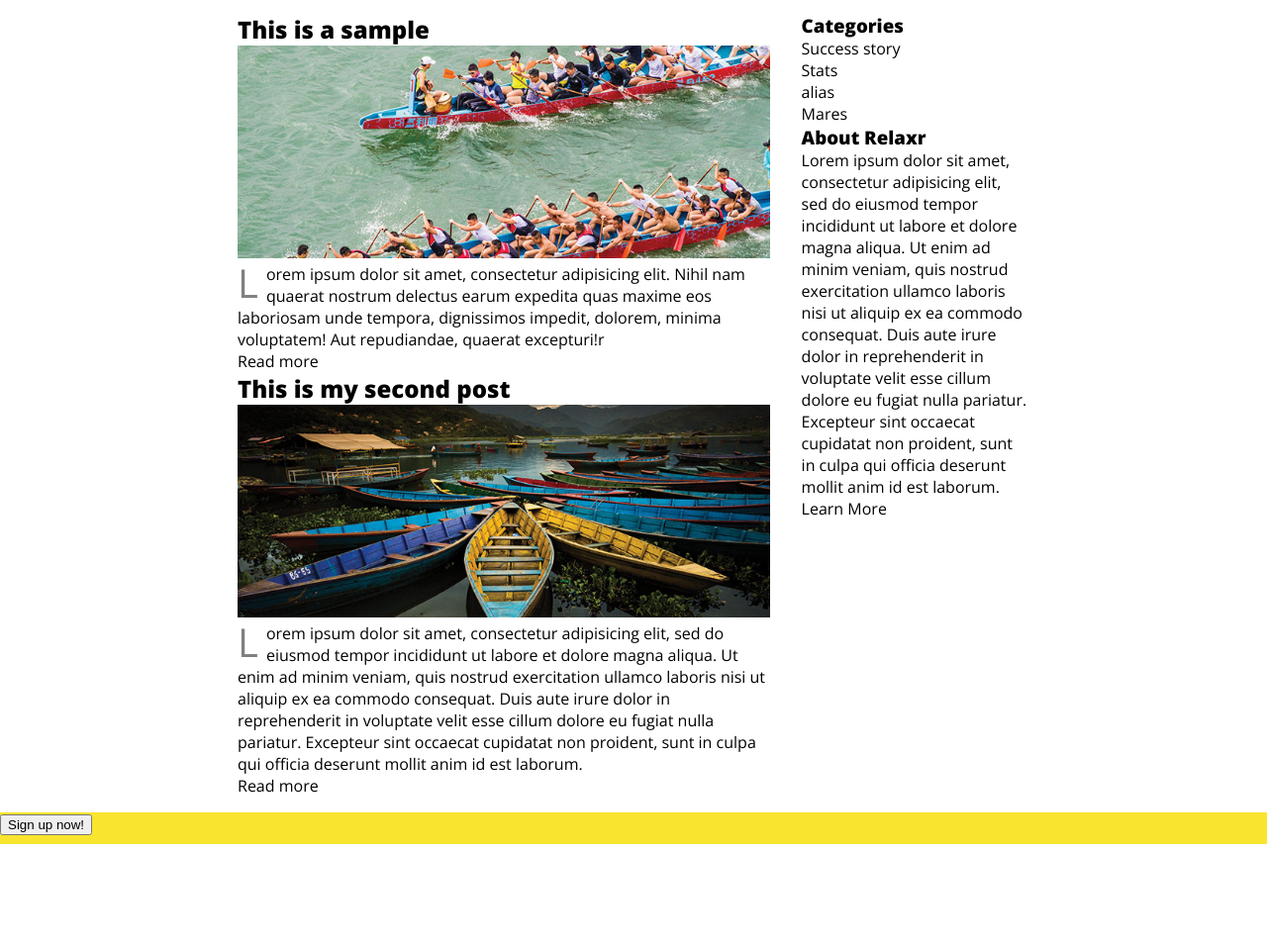
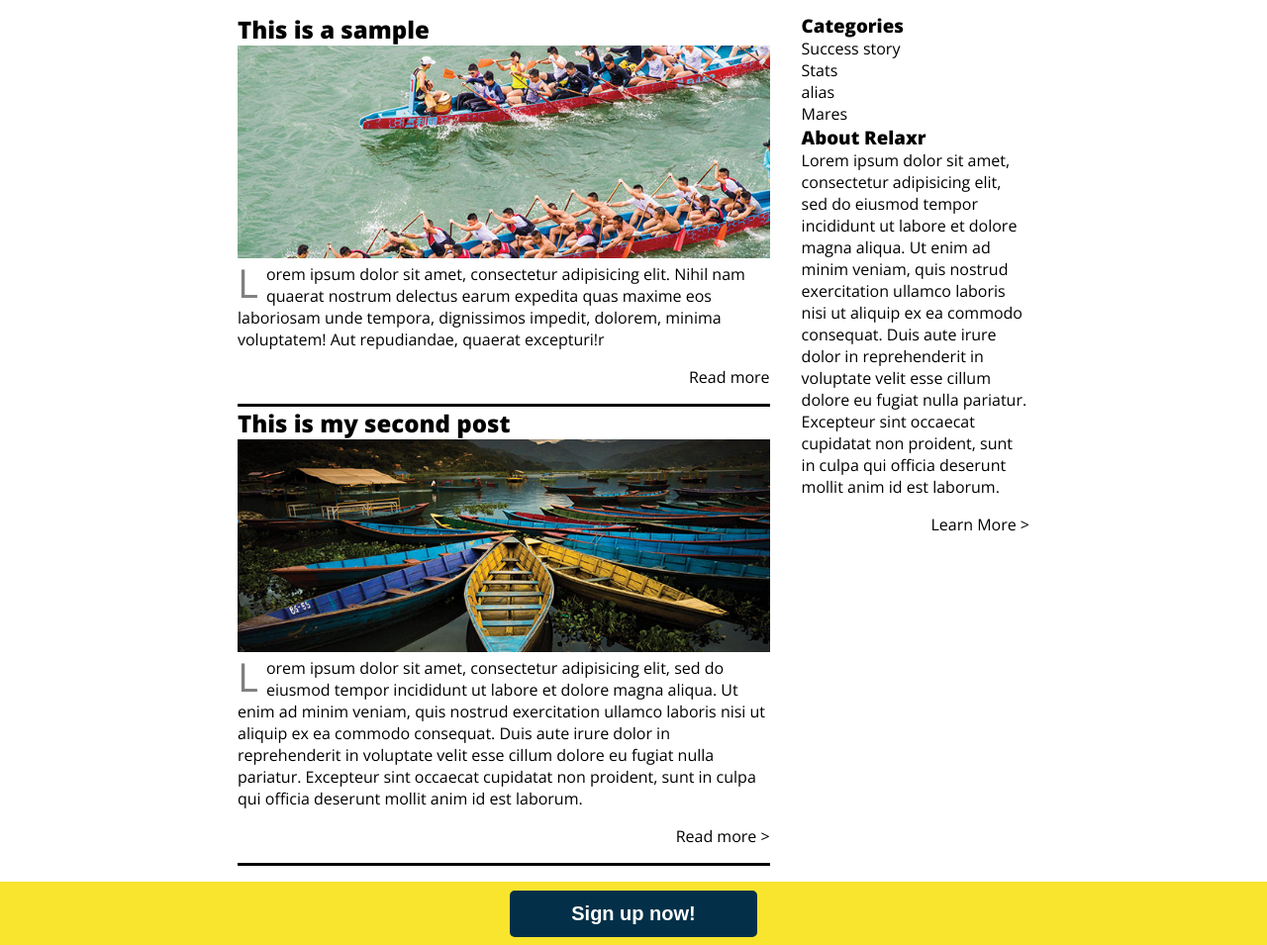
Before and after one commit to leoniocker/relaxr-blog, a plain HTML site: page index.html in a window 1280 px wide. Shown: the part 67-1022 px from the top of the page at 99% size. Before the commit the page ends 920 px from the top, so only its background shows below. Drawn offline with nearby package versions, Linux system fonts and the light colour scheme.

Commit message:
complete assignment

```diff
--- a/css/colors.css
+++ b/css/colors.css
@@ -1,5 +1,5 @@
 .blue {
-  background-color: 033048;
+  background-color: #033048;
 }
 
 .yellow {
--- a/css/style.css
+++ b/css/style.css
@@ -12,7 +12,10 @@ body {
   font-family:  'Open Sans', sans-serif;
 }
 
-
+article{
+  padding: 1rem o;
+  border-bottom: solid black;
+}
 nav ul li {
   display: inline-block;
   font-size: 1.2rem;
@@ -35,6 +38,12 @@ nav ul li {
 
 .content{
   display: flex;
+  padding: 1rem 0;
+}
+
+.action {
+  display: flex;
+  justify-content: flex-end;
   padding: 1rem 0;
 }
 
@@ -66,6 +75,24 @@ aside ul {
 }
 
 .call-to-action {
-  height: 2rem;
-  background-color: #f9e42e;
+  width: 100%;
+  height: 4rem;
+  display: flex;
+  align-items: center;
 }
+
+.call-to-action button {
+  border: none;
+  border-radius: 5px;
+  font-weight: 600;;
+  padding: 12px 0;
+  width: 250px;
+  font-size: 20px;
+
+
+  display: block;
+  margin: 0 auto;
+
+  color: #fff;
+
+}
--- a/index.html
+++ b/index.html
@@ -31,11 +31,13 @@
           <h2> This is a sample</h2>
             <img src="img/blog_photo1.jpg">
           <p><span class="target">L</span>orem ipsum dolor sit amet, consectetur adipisicing elit. Nihil nam quaerat nostrum delectus earum expedita quas maxime eos laboriosam unde tempora, dignissimos impedit, dolorem, minima voluptatem! Aut repudiandae, quaerat excepturi!r</p>
-          <p> Read more</p>
+          <p class="action"> Read more</p>
+          </article>
+          <article>
           <h2>This is my second post</h2>
           <img src="img/blog_photo2.jpg">
             <p><span class="target">L</span>orem ipsum dolor sit amet, consectetur adipisicing elit, sed do eiusmod tempor incididunt ut labore et dolore magna aliqua. Ut enim ad minim veniam, quis nostrud exercitation ullamco laboris nisi ut aliquip ex ea commodo consequat. Duis aute irure dolor in reprehenderit in voluptate velit esse cillum dolore eu fugiat nulla pariatur. Excepteur sint occaecat cupidatat non proident, sunt in culpa qui officia deserunt mollit anim id est laborum.</p>
-            <p>Read more</p>
+            <p class="action">Read more ></p>
           </article>
       </main>
       <aside>
@@ -48,12 +50,12 @@
         </ul>
       <h3>About Relaxr</h3>
         <p>Lorem ipsum dolor sit amet, consectetur adipisicing elit, sed do eiusmod tempor incididunt ut labore et dolore magna aliqua. Ut enim ad minim veniam, quis nostrud exercitation ullamco laboris nisi ut aliquip ex ea commodo consequat. Duis aute irure dolor in reprehenderit in voluptate velit esse cillum dolore eu fugiat nulla pariatur. Excepteur sint occaecat cupidatat non proident, sunt in culpa qui officia deserunt mollit anim id est laborum.</p>
-        <p>Learn More</p>
+        <p class="action">Learn More ></p>
       </aside>
     </section>
 
     <section class="call-to-action yellow">
-      <button> Sign up now!</button>
+      <button class="blue"> Sign up now!</button>
     </section>
 
     <footer>
```
